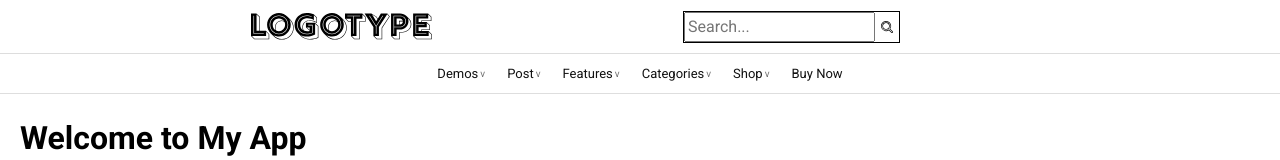
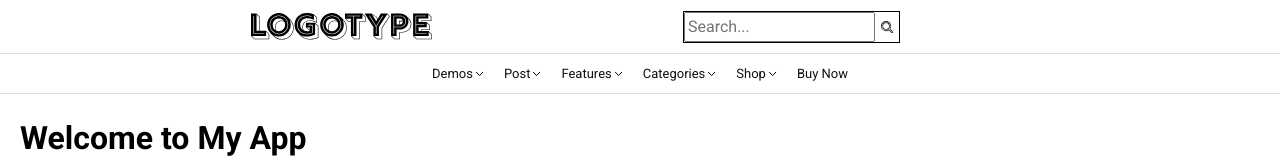
Before and after one commit to petrostorosyan/technical-support-specialist, a React (Vite) app: page / in a window 1280 px wide. Shown: the top 160 px of the page. Built offline with nearby package versions, Linux system fonts and the light colour scheme.

Commit message:
fix header

```diff
--- a/src/App.tsx
+++ b/src/App.tsx
@@ -1,5 +1,5 @@
 import "./App.css";
-import Header from "./components/icons/header/Header";
+import Header from "./components/header/Header";
 
 function App() {
   return (
--- a/src/components/icons/header/Header.module.css
+++ b/src/components/header/Header.module.css
@@ -38,7 +38,7 @@
 }
 
 .menu {
-    width: 100%;
+  width: 100%;
   position: sticky;
   top: 0;
   z-index: 30;
@@ -65,7 +65,7 @@
 
 .menuItem {
   position: relative;
-  height: 100%;
+  height: 40px;
   display: flex;
   align-items: center;
 }
@@ -90,21 +90,30 @@
 }
 
 .caret {
-  margin-left: 0.125rem;
-  font-size: 0.625rem;
+  margin-left: 0.25rem;
+  display: inline-flex;
+  align-items: center;
   color: #737373;
+}
+
+.menuChevron {
+  transform: rotate(90deg);
+  transition: transform 0.2s ease;
+}
+
+.menuItemWithDropdown:hover .menuChevron,
+.menuItemWithDropdown:focus-within .menuChevron {
+  transform: rotate(270deg);
 }
 
 .dropdown {
   position: absolute;
-  top: calc(100% + 0.0625rem);
-  left: 50%;
-  transform: translateX(-34%);
-  min-width: 47.5rem;
-  display: flex;
-  border: 1px solid #dedede;
-  background-color: #ffffff;
-  box-shadow: 0 1rem 2.125rem rgba(15, 23, 42, 0.12);
+  top: 40px;
+  left: 85px;
+  transform: translateX(-49%);
+  width: 176px;
+  border: 1px solid #e9e9e9;
+  box-shadow: 0 0.5rem 1.5rem rgba(15, 23, 42, 0.12);
   opacity: 0;
   visibility: hidden;
   pointer-events: none;
@@ -119,58 +128,52 @@
 }
 
 .dropdownList {
-  width: 14.375rem;
+  width: 100%;
   margin: 0;
-  padding: 0.625rem 0;
+  padding: 15px 20px;
   list-style: none;
-  border-right: 1px solid #ebebeb;
-  background-color: #fbfbfb;
+}
+
+.li {
+  border-bottom: 1px solid #d9d9d9;
+}
+
+.dropdownList > .li:last-child {
+  border-bottom: none;
+}
+
+.li {
+  margin: 10px 0;
 }
 
 .dropdownLink {
   display: flex;
   align-items: center;
   justify-content: space-between;
-  padding: 0.5rem 0.875rem;
-  color: #232323;
-  font-size: 0.75rem;
+  min-height: 1rem;
+  color: #171717;
+  font-size: 13px;
   text-decoration: none;
-  transition: background-color 0.2s ease;
+  transition:
+    color 0.5s ease,
+    opacity 0.5s ease;
+    margin-bottom: 0.5rem;
 }
 
 .dropdownLink:hover {
-  background-color: #f1f1f1;
+  opacity: 0.85;
+  color: #969696;
+}
+
+.dropdownLink:hover span {
+  margin-left: 0.25rem;
+  transition: 0.3s
 }
 
 .dropdownArrow {
-  color: #7c7c7c;
-  font-size: 0.75rem;
-}
-
-.dropdownPreview {
-  flex: 1;
-  display: grid;
-  grid-template-columns: repeat(3, minmax(0, 1fr));
-  gap: 14px;
-  padding: 0.875rem;
-}
-
-.previewCard {
-  display: block;
-  overflow: hidden;
-  border: 1px solid #ebebeb;
-  text-decoration: none;
-}
-
-.previewImage {
-  width: 100%;
-  height: 7.5rem;
-  object-fit: cover;
-  transition: transform 0.25s ease;
-}
-
-.previewCard:hover .previewImage {
-  transform: scale(1.04);
+  color: currentColor;
+  font-size: 1rem;
+  font-weight: 400;
 }
 
 @media (max-width: 64rem) {
--- a/src/components/icons/header/Header.tsx
+++ b/src/components/header/Header.tsx
@@ -1,7 +1,8 @@
 import { useEffect, useRef, useState } from "react";
 import styles from "./Header.module.css";
-import logo from "../../../assets/logo.svg";
-import SearchIcon from "../SearchIcon";
+import logo from "../../assets/logo.svg";
+import SearchIcon from "../icons/SearchIcon";
+import ChevronDownIcon from "../icons/ChevronDownIcon";
 
 const HIDE_AFTER_STICKY_OFFSET = 200;
 
@@ -92,43 +93,51 @@ const Header = () => {
         <div className={styles.container}>
           <div className={styles.menuItem}>
             <a href="/" className={styles.menuLink}>
-              Demos <span className={styles.caret}>v</span>
+              Demos{" "}
+              <span className={styles.caret}>
+                <ChevronDownIcon className={styles.menuChevron} />
+              </span>
             </a>
           </div>
 
           <div className={`${styles.menuItem} ${styles.menuItemWithDropdown}`}>
             <a href="/" className={styles.menuLink}>
-              Post <span className={styles.caret}>v</span>
+              Post{" "}
+              <span className={styles.caret}>
+                <ChevronDownIcon className={styles.menuChevron} />
+              </span>
             </a>
 
             <div className={styles.dropdown}>
               <ul className={styles.dropdownList}>
-                <li>
+                <li className={styles.li}>
                   <a href="/" className={styles.dropdownLink}>
-                    Post Header{" "}
-                    <span className={styles.dropdownArrow}>{">"}</span>
+                    <span>Post Header</span>
+                    <span className={styles.dropdownArrow}><ChevronDownIcon /></span>
                   </a>
                 </li>
-                <li>
+                <li className={styles.li}>
                   <a href="/" className={styles.dropdownLink}>
-                    Post Layout{" "}
-                    <span className={styles.dropdownArrow}>{">"}</span>
+                    <span>Post Layout</span>
+                    <span className={styles.dropdownArrow}><ChevronDownIcon /></span>
                   </a>
                 </li>
-                <li>
+                <li className={styles.li}>
                   <a href="/" className={styles.dropdownLink}>
-                    Share Buttons{" "}
-                    <span className={styles.dropdownArrow}>{">"}</span>
+                    <span>Share Buttons</span>
+                    <span className={styles.dropdownArrow}><ChevronDownIcon /></span>
                   </a>
                 </li>
-                <li>
+                <li className={styles.li}>
                   <a href="/" className={styles.dropdownLink}>
-                    Gallery Post
+                    <span>Gallery Post</span>
+                    <span className={styles.dropdownArrow}><ChevronDownIcon /></span>
                   </a>
                 </li>
-                <li>
+                <li className={styles.li}>
                   <a href="/" className={styles.dropdownLink}>
-                    Video Post
+                    <span>Video Post</span>
+                    <span className={styles.dropdownArrow}><ChevronDownIcon /></span>
                   </a>
                 </li>
               </ul>
@@ -137,19 +146,28 @@ const Header = () => {
 
           <div className={styles.menuItem}>
             <a href="/" className={styles.menuLink}>
-              Features <span className={styles.caret}>v</span>
+              Features{" "}
+              <span className={styles.caret}>
+                <ChevronDownIcon className={styles.menuChevron} />
+              </span>
             </a>
           </div>
 
           <div className={styles.menuItem}>
             <a href="/" className={styles.menuLink}>
-              Categories <span className={styles.caret}>v</span>
+              Categories{" "}
+              <span className={styles.caret}>
+                <ChevronDownIcon className={styles.menuChevron} />
+              </span>
             </a>
           </div>
 
           <div className={styles.menuItem}>
             <a href="/" className={styles.menuLink}>
-              Shop <span className={styles.caret}>v</span>
+              Shop{" "}
+              <span className={styles.caret}>
+                <ChevronDownIcon className={styles.menuChevron} />
+              </span>
             </a>
           </div>
 
--- /dev/null
+++ b/src/components/icons/ChevronDownIcon.tsx
@@ -0,0 +1,22 @@
+import type { FC, SVGProps } from "react";
+
+const ChevronDownIcon: FC<SVGProps<SVGSVGElement>> = (props) => {
+  return (
+    <svg
+      xmlns="http://www.w3.org/2000/svg"
+      width={5}
+      height={8}
+      viewBox="0 0 5 8"
+      fill="none"
+      {...props}
+    >
+      <path
+        d="M0.70697 7.10696L4.0403 3.90696L0.70697 0.70696"
+        stroke="black"
+        strokeLinecap="square"
+      />
+    </svg>
+  );
+};
+
+export default ChevronDownIcon;
```
